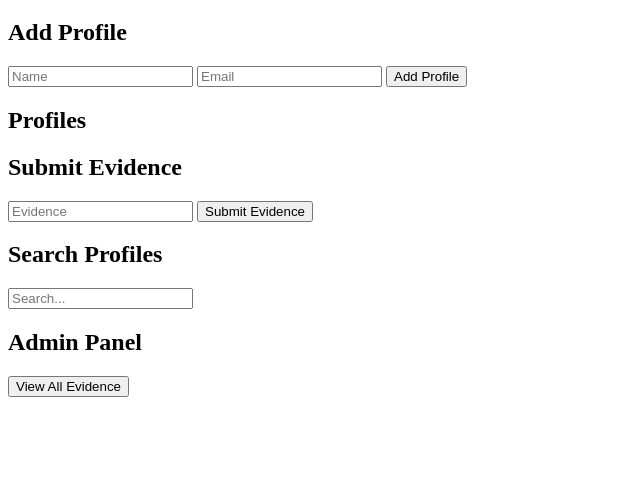
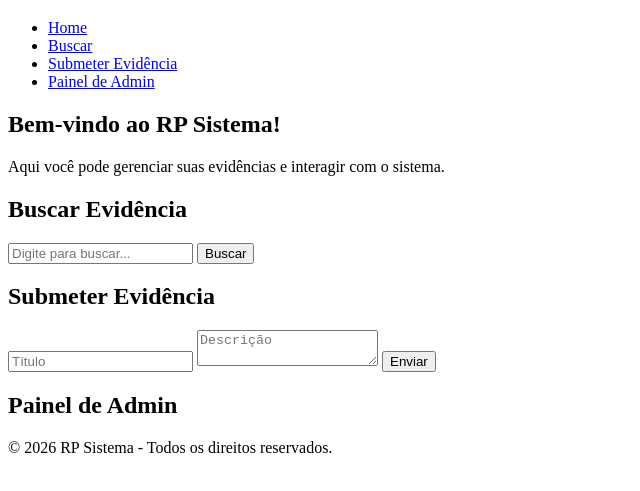
Before and after one commit to ivanfelipesantosdesouza387-hub/felipex.github.io, a plain HTML site: page index.html in a window 1280 px wide. Shown: the part 61-552 px from the top of the page, without its empty margins (0-640 px from the left). Drawn offline with Linux system fonts and the light colour scheme.

Commit message:
Update index.html with complete RP Sistema - Rio de Janeiro application

```diff
--- a/index.html
+++ b/index.html
@@ -1,77 +1,52 @@
 <!DOCTYPE html>
-<html lang="en">
+<html lang="pt-BR">
 <head>
     <meta charset="UTF-8">
     <meta name="viewport" content="width=device-width, initial-scale=1.0">
-    <title>RP Sistema</title>
-    <script>
-        // Array to hold user profiles
-        let profiles = [];
-
-        // Function to add profile
-        function addProfile(name, email) {
-            const profile = { name, email, evidence: [] };
-            profiles.push(profile);
-            displayProfiles();
-        }
-
-        // Function to display profiles
-        function displayProfiles() {
-            const profileList = document.getElementById('profile-list');
-            profileList.innerHTML = '';
-            profiles.forEach((profile, index) => {
-                const li = document.createElement('li');
-                li.textContent = `${profile.name} (${profile.email})`;
-                profileList.appendChild(li);
-            });
-        }
-
-        // Function to submit evidence
-        function submitEvidence(profileIndex, evidence) {
-            profiles[profileIndex].evidence.push(evidence);
-            alert('Evidence submitted!');
-        }
-
-        // Search functionality
-        function searchProfiles(searchTerm) {
-            const filteredProfiles = profiles.filter(profile =>
-                profile.name.includes(searchTerm) || profile.email.includes(searchTerm)
-            );
-            console.log('Filtered Profiles:', filteredProfiles);
-        }
-
-        // Admin panel functionalities - Example functionality
-        function viewAllEvidence() {
-            profiles.forEach(profile => {
-                console.log(`Evidence for ${profile.name}:`, profile.evidence);
-            });
-        }
-    </script>
+    <title>RP Sistema - Rio de Janeiro</title>
+    <link rel="stylesheet" href="styles.css">
+    <script src="script.js" defer></script>
 </head>
 <body>
-    <h1>RP Sistema</h1>
-    <section>
-        <h2>Add Profile</h2>
-        <input type="text" id="name" placeholder="Name">
-        <input type="email" id="email" placeholder="Email">
-        <button onclick="addProfile(document.getElementById('name').value, document.getElementById('email').value)">Add Profile</button>
-    </section>
-    <section>
-        <h2>Profiles</h2>
-        <ul id="profile-list"></ul>
-    </section>
-    <section>
-        <h2>Submit Evidence</h2>
-        <input type="text" id="evidence" placeholder="Evidence">
-        <button onclick="submitEvidence(0, document.getElementById('evidence').value)">Submit Evidence</button>
-    </section>
-    <section>
-        <h2>Search Profiles</h2>
-        <input type="text" id="search" oninput="searchProfiles(this.value)" placeholder="Search...">
-    </section>
-    <section>
-        <h2>Admin Panel</h2>
-        <button onclick="viewAllEvidence()">View All Evidence</button>
-    </section>
+    <header>
+        <h1>RP Sistema</h1>
+        <nav>
+            <ul>
+                <li><a href="#home">Home</a></li>
+                <li><a href="#search">Buscar</a></li>
+                <li><a href="#submit">Submeter Evidência</a></li>
+                <li><a href="#admin">Painel de Admin</a></li>
+            </ul>
+        </nav>
+    </header>
+    <main>
+        <section id="home">
+            <h2>Bem-vindo ao RP Sistema!</h2>
+            <p>Aqui você pode gerenciar suas evidências e interagir com o sistema.</p>
+        </section>
+        <section id="search">
+            <h2>Buscar Evidência</h2>
+            <input type="text" id="searchInput" placeholder="Digite para buscar...">
+            <button id="searchButton">Buscar</button>
+            <div id="searchResults"></div>
+        </section>
+        <section id="submit">
+            <h2>Submeter Evidência</h2>
+            <form id="evidenceForm">
+                <input type="text" id="evidenceTitle" placeholder="Título" required>
+                <textarea id="evidenceDescription" placeholder="Descrição" required></textarea>
+                <button type="submit">Enviar</button>
+            </form>
+        </section>
+        <section id="admin">
+            <h2>Painel de Admin</h2>
+            <div id="adminPanel">
+                <!-- Admin functionalities here -->
+            </div>
+        </section>
+    </main>
+    <footer>
+        <p>&copy; 2026 RP Sistema - Todos os direitos reservados.</p>
+    </footer>
 </body>
 </html>
```
